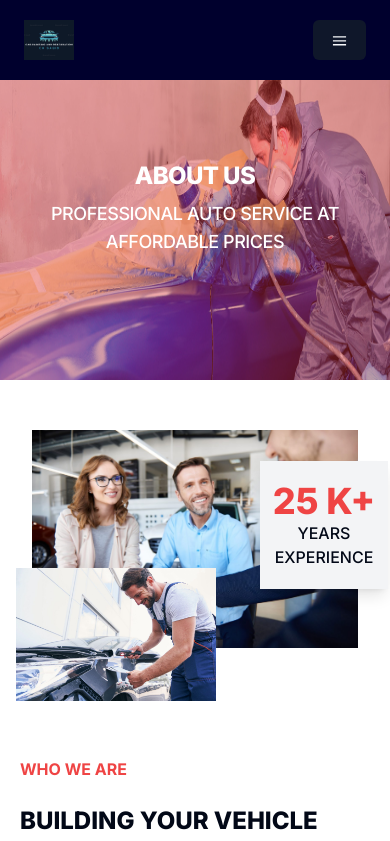
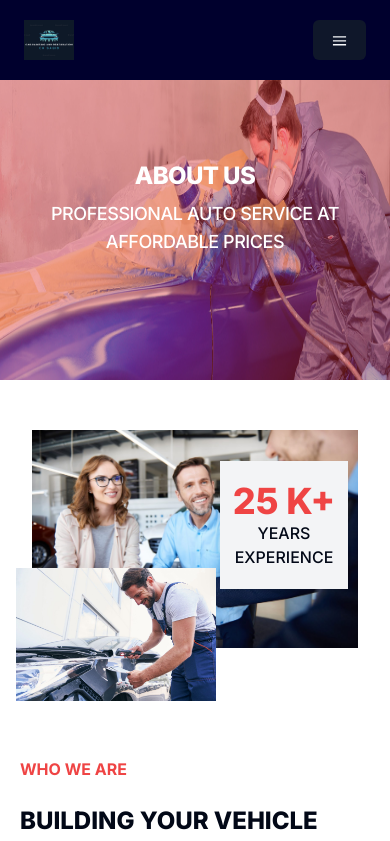
Before and after one commit to Ch-Saqib17/Cars-Restoration, a Next.js app: page /about in a window 390 px wide. Shown: the top 841 px of the page. Built offline with nearby package versions, Linux system fonts and the light colour scheme.

Commit message:
Update hero2.tsx

```diff
--- a/src/components/Heroes/hero2.tsx
+++ b/src/components/Heroes/hero2.tsx
@@ -33,7 +33,7 @@ const Hero2: React.FC = () => {
               className="-mt-20 ml-4 md:-ml-7 lg:-ml-7"
             />
             {/*Box */}
-            <div className="bg-gray-100 w-32 h-32 lg:w-60 lg:h-44 md:w-60 md:h-40 shadow-lg flex justify-center items-center -mt-60 ml-[260px] md:-mt-80 md:ml-[400px] lg:-mt-60 lg:ml-[360px] absolute">
+            <div className="bg-gray-100 w-32 h-32 lg:w-60 lg:h-44 md:w-60 md:h-40 shadow-lg flex justify-center items-center -mt-60 ml-[220px] md:-mt-80 md:ml-[400px] lg:-mt-60 lg:ml-[360px] absolute">
               <div className="text-center">
                 <div className="text-red-500 font-extrabold text-4xl md:text-4xl lg:text-6xl">
                   25 K+
```
